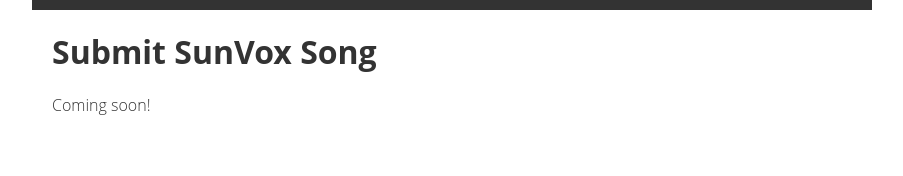
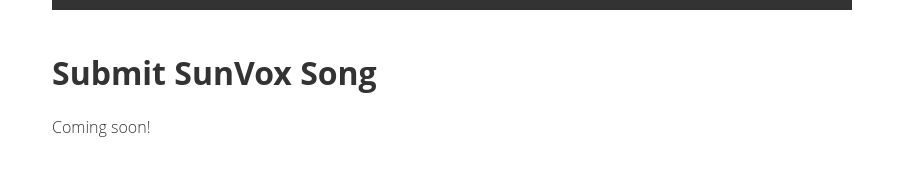
Before and after one commit to stingclaw/stingclaw.github.io, a plain HTML site: page submit.html in a window 1280 px wide. Shown: the whole page, without its empty margins (188-1091 px from the left). Drawn offline with Linux system fonts and the light colour scheme.

Commit message:
Update submit.html

```diff
--- a/submit.html
+++ b/submit.html
@@ -8,14 +8,11 @@
       body {
         margin: 0px auto;
         max-width: 800px;
-        padding: 20px;
+        padding: 20px 0px;
         border-top: 10px solid #333333;
         color: #333333;
         font-family: "Open Sans", "Helvetica Neue", sans-serif;
         font-weight: 300;
-      }
-      h1 {
-        margin-top: 0px;
       }
     </style>
   </head>
```
